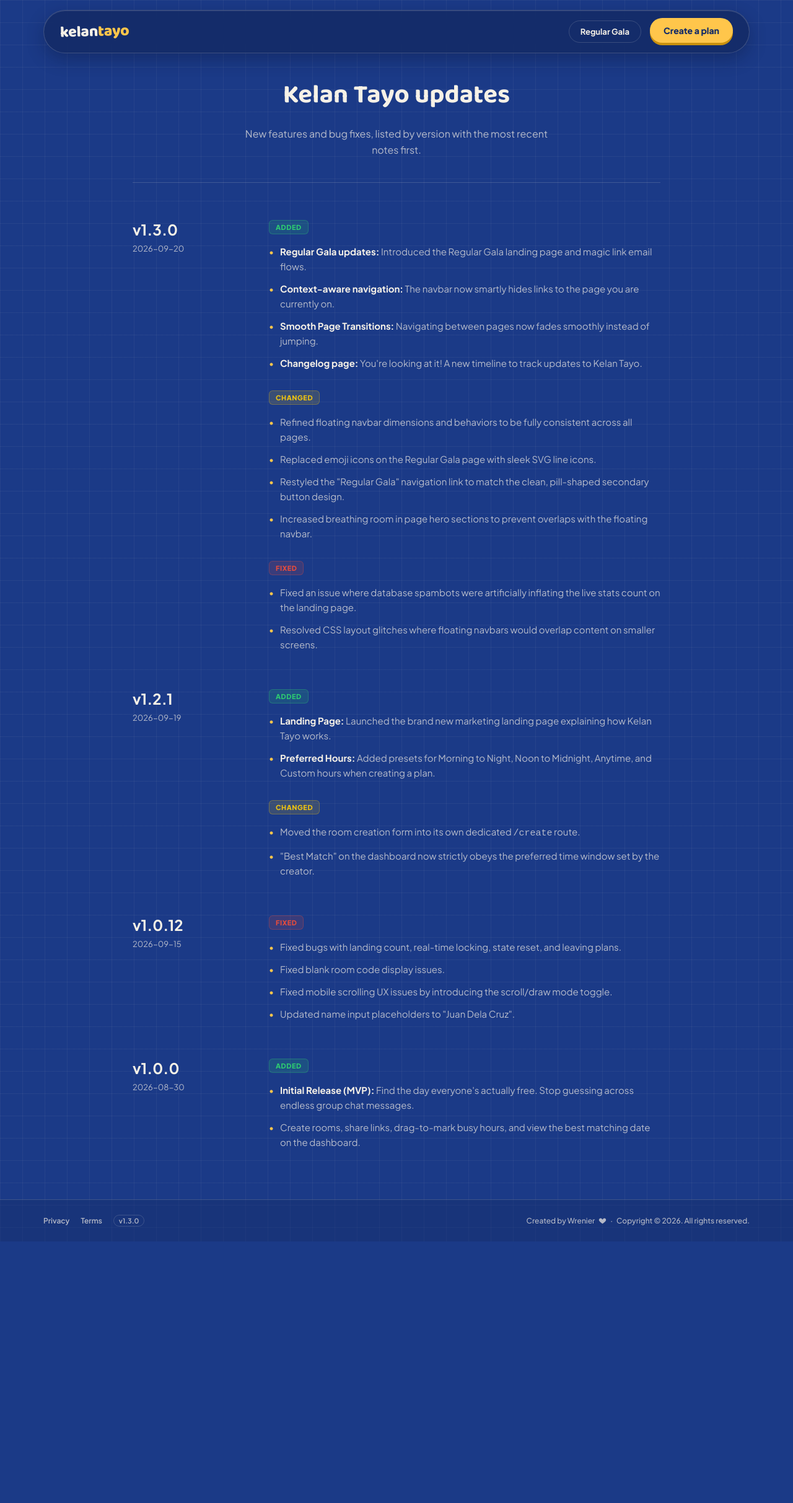
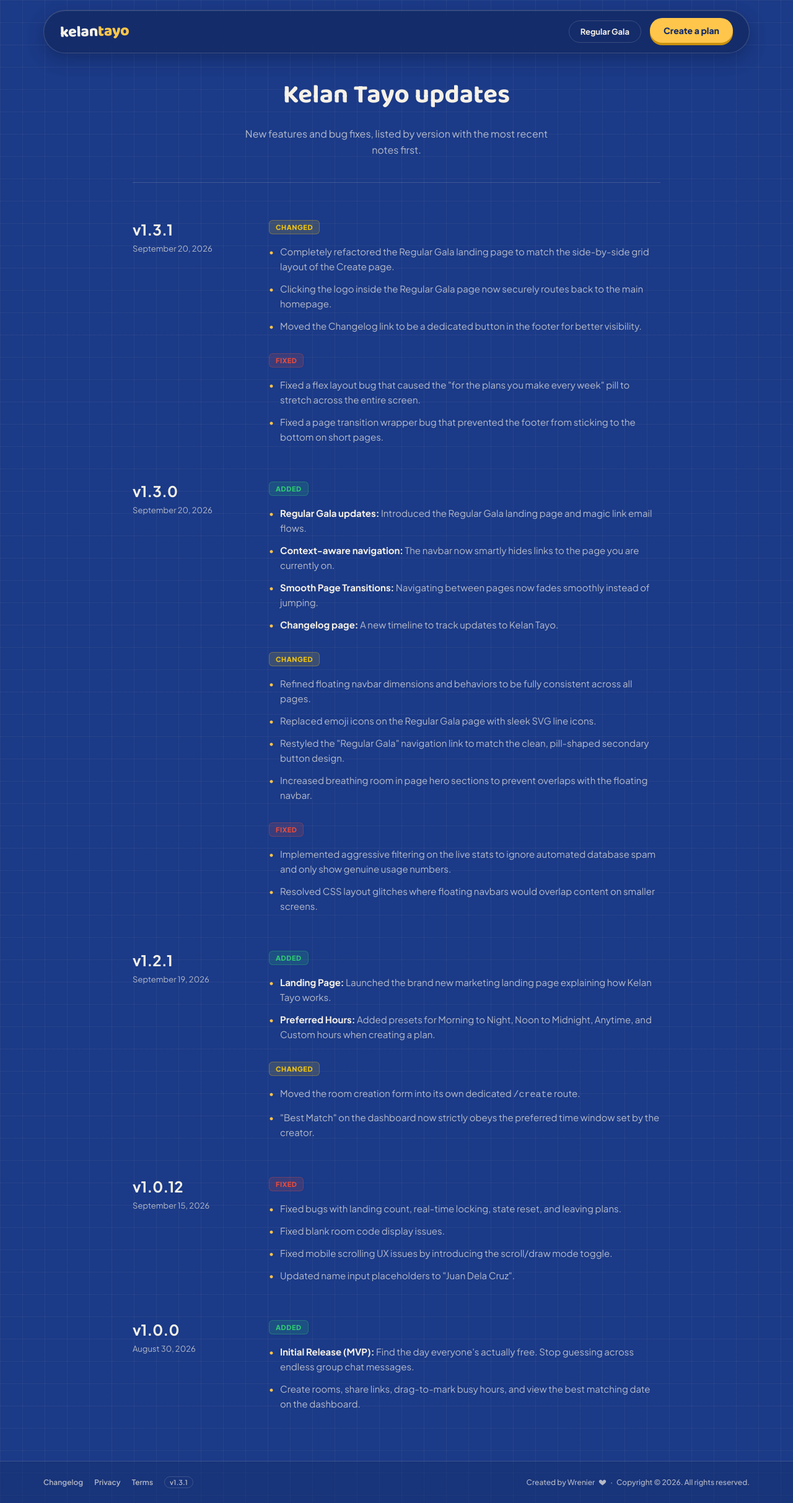
Before and after one commit to Kaeylrin/kelan-tayo, a React (Vite) app: page /changelog in a window 1280 px wide. Shown: the whole page at 62% size. Before the commit the page ends 2003 px from the top, so only its background shows below. Built offline with nearby package versions, Linux system fonts and the light colour scheme; no server answers.

Commit message:
feat(ui): Add v1.3.1 to changelog, stretch out dates, add dedicated changelog footer link

```diff
--- a/src/components/shared/Footer.jsx
+++ b/src/components/shared/Footer.jsx
@@ -6,9 +6,10 @@
     <footer>
       <div className="footer-inner">
         <div className="footer-links">
+          <Link to="/changelog" className="footer-link">Changelog</Link>
           <button type="button" onClick={() => onOpenLegal('privacy')}>Privacy</button>
           <button type="button" onClick={() => onOpenLegal('terms')}>Terms</button>
-          <Link to="/changelog" className="footer-version" style={{ cursor: 'pointer', textDecoration: 'none' }}>v1.3.0</Link>
+          <span className="footer-version">v1.3.1</span>
         </div>
         <div className="footer-copy">
           Created by Wrenier
--- a/src/pages/ChangelogPage.jsx
+++ b/src/pages/ChangelogPage.jsx
@@ -17,11 +17,36 @@
         </div>
 
         <div className="changelog-list">
+          {/* Version 1.3.1 */}
+          <div className="changelog-item">
+            <div className="changelog-meta">
+              <h2>v1.3.1</h2>
+              <span className="changelog-date">September 20, 2026</span>
+            </div>
+            <div className="changelog-content">
+              <div className="changelog-group">
+                <span className="badge changed">CHANGED</span>
+                <ul>
+                  <li>Completely refactored the Regular Gala landing page to match the side-by-side grid layout of the Create page.</li>
+                  <li>Clicking the logo inside the Regular Gala page now securely routes back to the main homepage.</li>
+                  <li>Moved the Changelog link to be a dedicated button in the footer for better visibility.</li>
+                </ul>
+              </div>
+              <div className="changelog-group">
+                <span className="badge fixed">FIXED</span>
+                <ul>
+                  <li>Fixed a flex layout bug that caused the "for the plans you make every week" pill to stretch across the entire screen.</li>
+                  <li>Fixed a page transition wrapper bug that prevented the footer from sticking to the bottom on short pages.</li>
+                </ul>
+              </div>
+            </div>
+          </div>
+
           {/* Version 1.3.0 */}
           <div className="changelog-item">
             <div className="changelog-meta">
               <h2>v1.3.0</h2>
-              <span className="changelog-date">2026-09-20</span>
+              <span className="changelog-date">September 20, 2026</span>
             </div>
             <div className="changelog-content">
               <div className="changelog-group">
@@ -30,7 +55,7 @@
                   <li><strong>Regular Gala updates:</strong> Introduced the Regular Gala landing page and magic link email flows.</li>
                   <li><strong>Context-aware navigation:</strong> The navbar now smartly hides links to the page you are currently on.</li>
                   <li><strong>Smooth Page Transitions:</strong> Navigating between pages now fades smoothly instead of jumping.</li>
-                  <li><strong>Changelog page:</strong> You're looking at it! A new timeline to track updates to Kelan Tayo.</li>
+                  <li><strong>Changelog page:</strong> A new timeline to track updates to Kelan Tayo.</li>
                 </ul>
               </div>
               <div className="changelog-group">
@@ -45,7 +70,7 @@
               <div className="changelog-group">
                 <span className="badge fixed">FIXED</span>
                 <ul>
-                  <li>Fixed an issue where database spambots were artificially inflating the live stats count on the landing page.</li>
+                  <li>Implemented aggressive filtering on the live stats to ignore automated database spam and only show genuine usage numbers.</li>
                   <li>Resolved CSS layout glitches where floating navbars would overlap content on smaller screens.</li>
                 </ul>
               </div>
@@ -56,7 +81,7 @@
           <div className="changelog-item">
             <div className="changelog-meta">
               <h2>v1.2.1</h2>
-              <span className="changelog-date">2026-09-19</span>
+              <span className="changelog-date">September 19, 2026</span>
             </div>
             <div className="changelog-content">
               <div className="changelog-group">
@@ -80,7 +105,7 @@
           <div className="changelog-item">
             <div className="changelog-meta">
               <h2>v1.0.12</h2>
-              <span className="changelog-date">2026-09-15</span>
+              <span className="changelog-date">September 15, 2026</span>
             </div>
             <div className="changelog-content">
               <div className="changelog-group">
@@ -99,7 +124,7 @@
           <div className="changelog-item">
             <div className="changelog-meta">
               <h2>v1.0.0</h2>
-              <span className="changelog-date">2026-08-30</span>
+              <span className="changelog-date">August 30, 2026</span>
             </div>
             <div className="changelog-content">
               <div className="changelog-group">
--- a/src/styles/App.css
+++ b/src/styles/App.css
@@ -2522,3 +2522,18 @@
   display: flex;
   flex-direction: column;
 }
+.footer-links .footer-link {
+  color: var(--cream-muted);
+  background: none;
+  border: none;
+  font-family: inherit;
+  font-size: inherit;
+  font-weight: inherit;
+  cursor: pointer;
+  padding: 0;
+  text-decoration: none;
+}
+.footer-links .footer-link:hover {
+  color: var(--cream);
+  text-decoration: underline;
+}
```
